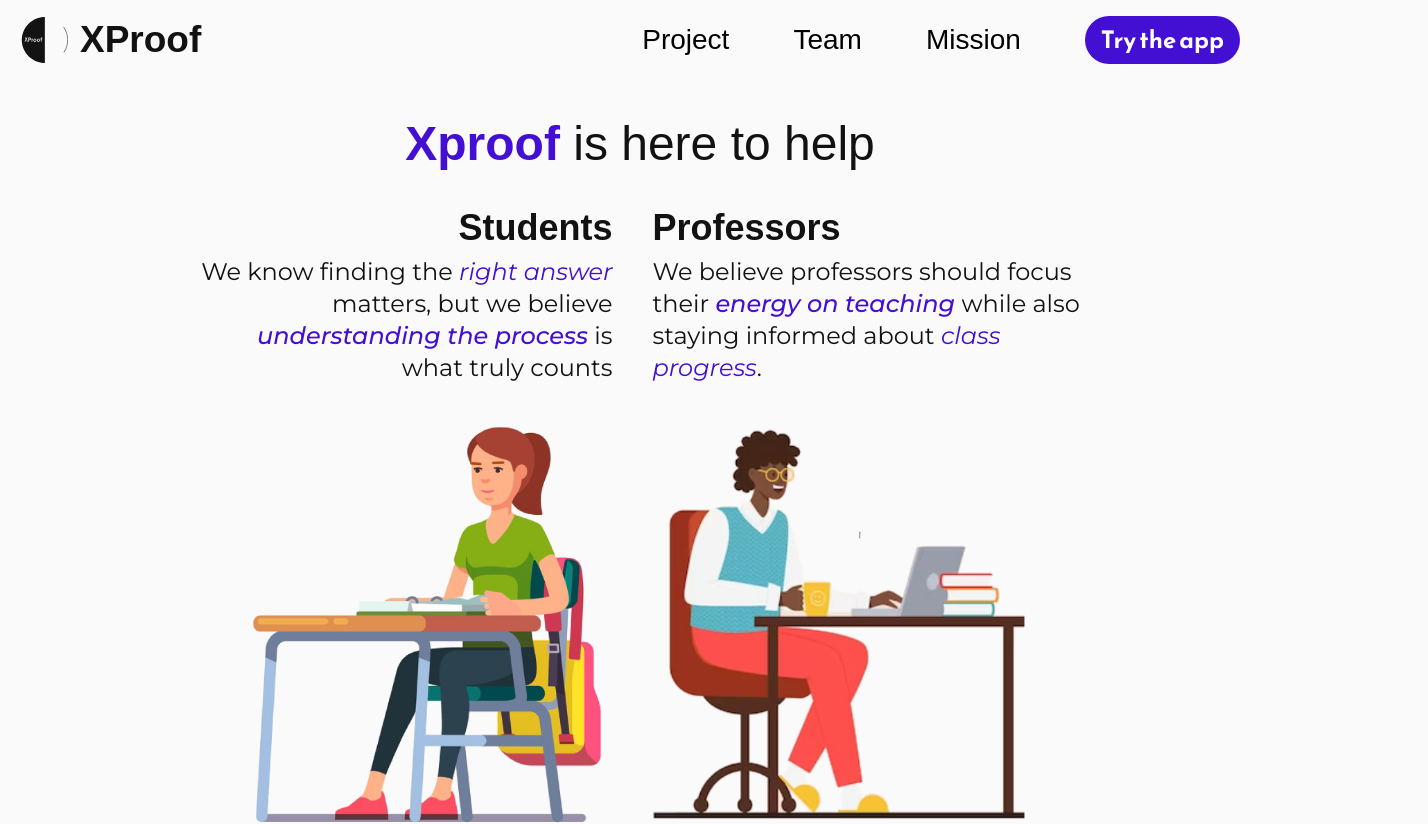
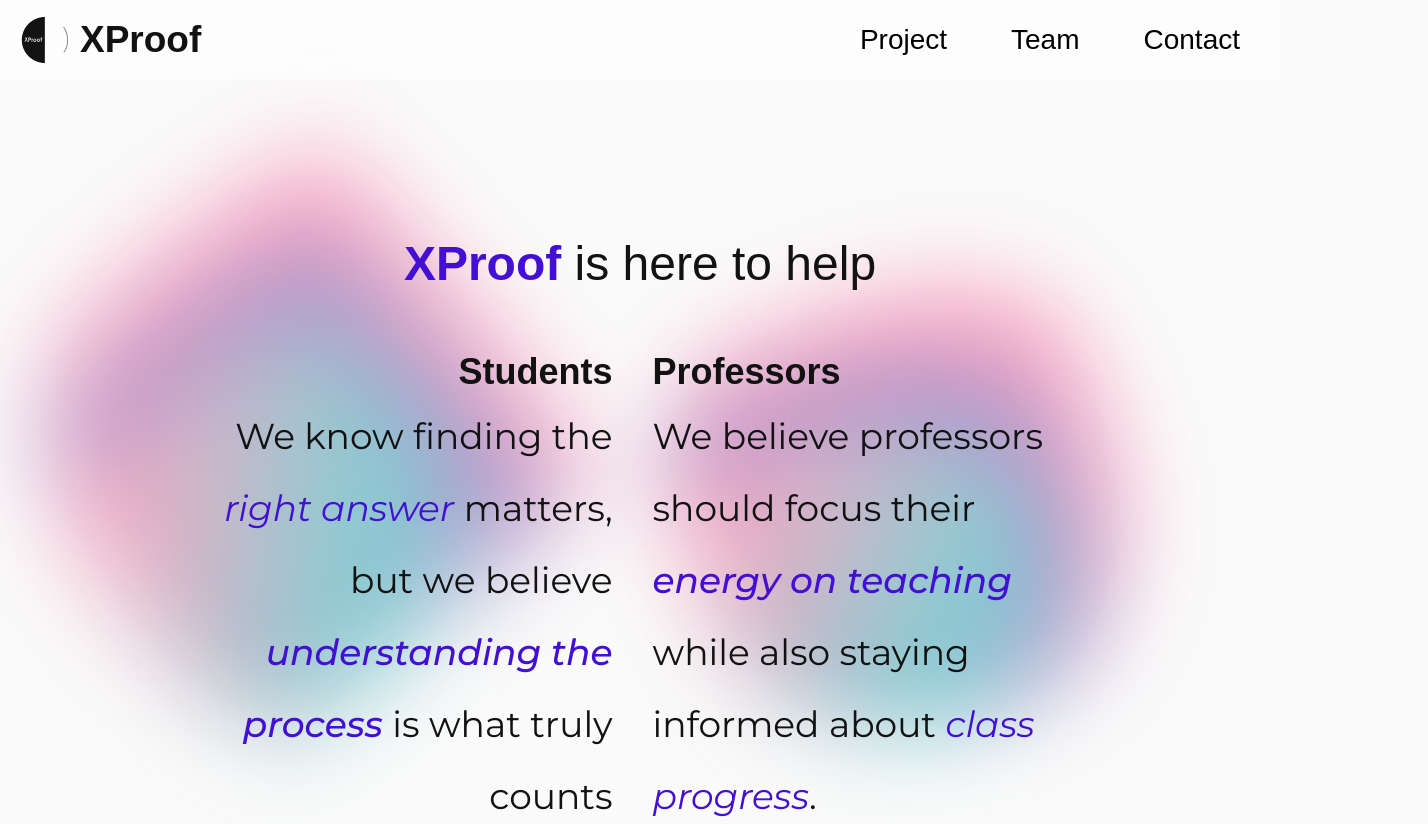
Before and after one commit to ericterrisse/webdesignIV-project, a React (Vite) app: page / in a window 1280 px wide. Shown: the top 824 px of the page, 1428 px wide, since content can reach past the window. Built offline with nearby package versions, Linux system fonts and the light colour scheme; a web font is replaced by a local one.

Commit message:
animations and video

```diff
--- a/src/App.tsx
+++ b/src/App.tsx
@@ -1,15 +1,49 @@
+import { useEffect } from "react";
 import MainPage from "./components/MainPage";
-import Mission from "./components/Mission";
 import Project from "./components/Project";
 import Team from "./components/Team";
 
 const App = () => {
+	useEffect(() => {
+		const observer = new IntersectionObserver((entries) => {
+			entries.forEach((entry) => {
+				if (entry.isIntersecting) {
+					entry.target.classList.add("show");
+				} else {
+					entry.target.classList.remove("show");
+				}
+			});
+		});
+
+		const hiddenElementsRight = document.querySelectorAll(
+			".animate-hidden-right"
+		);
+		const hiddenElementsLeft = document.querySelectorAll(
+			".animate-hidden-left"
+		);
+		const hiddenElementsTop = document.querySelectorAll(".animate-hidden-top");
+		hiddenElementsRight.forEach((el) => observer.observe(el));
+		hiddenElementsLeft.forEach((el) => observer.observe(el));
+		hiddenElementsTop.forEach((el) => observer.observe(el));
+
+		return () => {
+			// Clean up the observer when the component unmounts
+			hiddenElementsRight.forEach((el) => observer.unobserve(el));
+			hiddenElementsLeft.forEach((el) => observer.unobserve(el));
+			hiddenElementsTop.forEach((el) => observer.unobserve(el));
+		};
+	}, []); // Empty dependency array to run only once when the component mounts
+
 	return (
 		<div className="w-[70%] m-auto">
+			<div className="w-screen h-screen fixed flex items-center justify-around">
+				<div className="blob1 mr-[70rem]" />
+				<div className="blob2" />
+			</div>
 			<MainPage />
 			<Project />
 			<Team />
-			<Mission />
+			{/* <Mission /> */}
 		</div>
 	);
 };
--- a/src/components/MainPage.tsx
+++ b/src/components/MainPage.tsx
@@ -1,18 +1,16 @@
-import { professorMain, studentMain } from "@/assets/images/index";
-
 const MainPage = () => {
 	return (
 		<div
 			id="main"
-			className="flex flex-col gap-10 items-center justify-center pt-[15vh]"
+			className="flex flex-col gap-16 items-center justify-center py-[10rem] pt-[15rem]"
 		>
-			<h2 className="text-5xl">
-				<span className="font-bold text-secondary">Xproof</span> is here to help
+			<h2 className="text-5xl animate-hidden-top">
+				<span className="font-bold text-secondary">XProof</span> is here to help
 			</h2>
 			<div className="flex justify-center gap-10">
-				<div className="flex flex-col items-end">
+				<div className="flex flex-col items-end animate-hidden-left">
 					<h3 className="text-4xl pb-2 font-semibold">Students</h3>
-					<p className="text-end text-2xl">
+					<p className="text-end text-4xl leading-loose">
 						We know finding the{" "}
 						<span className="italic text-secondary">right answer</span> matters,
 						but we believe{" "}
@@ -21,15 +19,10 @@ const MainPage = () => {
 						</span>{" "}
 						is what truly counts
 					</p>
-					<img
-						src={studentMain}
-						alt="professor illustration"
-						className="-scale-x-100 h-[400px] mt-10"
-					/>
 				</div>
-				<div>
+				<div className="animate-hidden-right">
 					<h3 className="text-4xl pb-2 font-semibold">Professors</h3>
-					<p className="text-2xl">
+					<p className="text-4xl leading-loose">
 						We believe professors should focus their{" "}
 						<span className="italic text-secondary font-medium">
 							energy on teaching
@@ -37,11 +30,6 @@ const MainPage = () => {
 						while also staying informed about{" "}
 						<span className="italic text-secondary">class progress</span>.
 					</p>
-					<img
-						src={professorMain}
-						alt="student illustration"
-						className="h-[400px] mt-10"
-					/>
 				</div>
 			</div>
 		</div>
--- a/src/components/Mission.tsx
+++ /dev/null
@@ -1,51 +0,0 @@
-import { useState } from "react";
-import MissionCard from "./MissionCard";
-
-const cards = [
-	{
-		key: 0,
-		title: "ITeacher",
-		text: "HackUPC'22: First iteration of the idea.",
-		className: "mt-[10rem]",
-	},
-	{
-		key: 1,
-		title: "Xproof",
-		text: "App working, first users and recognitions.",
-		className: "",
-	},
-	{
-		key: 2,
-		title: "card3",
-		text: "Short text in the card",
-		className: "mt-[10rem]",
-	},
-	{ key: 3, title: "card4", text: "Short text in the card", className: "" },
-];
-
-const Mission = () => {
-	const [selected, setSelected] = useState(1);
-	return (
-		<div id="mission" className="py-[15vh]">
-			<div className="flex flex-col w-fit leading-[1]">
-				<h1 className="text-[5rem] text-primary mb-10">Mission</h1>
-			</div>
-			<div className="flex justify-between gap-3">
-				{cards.map((infoCard) => {
-					return (
-						<div>
-							<MissionCard
-								key={infoCard.key}
-								infoCard={infoCard}
-								selected={infoCard.key === selected}
-								funcSelect={setSelected}
-							/>
-						</div>
-					);
-				})}
-			</div>
-		</div>
-	);
-};
-
-export default Mission;
--- a/src/components/MissionCard.tsx
+++ /dev/null
@@ -1,25 +0,0 @@
-import { Dispatch, SetStateAction } from "react";
-
-const MissionCard = ({
-	infoCard,
-	selected,
-	funcSelect,
-}: {
-	infoCard: any;
-	selected?: boolean;
-	funcSelect: Dispatch<SetStateAction<number>>;
-}) => {
-	return (
-		<div
-			className={`flex flex-col gap-2 p-5 items-center w-[300px] bg-primary rounded-xl shadow hover:cursor-pointer ${
-				infoCard.className
-			} ${!selected ? "opacity-50" : ""}`}
-			onClick={() => funcSelect(infoCard.key)}
-		>
-			<h3 className="">{infoCard.title}</h3>
-			<p className="text-center">{infoCard.text}</p>
-		</div>
-	);
-};
-
-export default MissionCard;
--- a/src/components/Navbar.tsx
+++ b/src/components/Navbar.tsx
@@ -2,7 +2,7 @@ import logo from "@/assets/images/logo.svg";
 
 const Navbar = () => {
 	return (
-		<div className="h-[10vh] fixed w-full flex justify-between items-center bg-background z-10">
+		<div className="h-[10vh] fixed w-full flex justify-between items-center bg-white/50 backdrop-blur-lg z-10">
 			<a className="flex gap-3 items-center ml-5" href="#main">
 				<img src={logo} className="h-12 w-12" />
 				<h1 className="font-bold">XProof</h1>
@@ -15,11 +15,8 @@ const Navbar = () => {
 					Team
 				</a>
 				<a className="font-afacad text-[28px]" href="#mission">
-					Mission
+					Contact
 				</a>
-				<button className="font-reemkufi font-bold text-white text-2xl bg-secondary p-2 px-4 rounded-full hover:animate-bounce">
-					Try the app
-				</button>
 			</nav>
 		</div>
 	);
--- a/src/components/Project.tsx
+++ b/src/components/Project.tsx
@@ -1,3 +1,5 @@
+import videoDemo from "@/assets/videos/demo.mp4";
+
 const Project = () => {
 	const date = new Date();
 	const dateShow = `${date.getDate() < 10 ? "0" : ""}${date.getDate()}/${
@@ -8,21 +10,25 @@ const Project = () => {
 			id="project"
 			className="m-auto flex justify-between gap-[10rem] pt-[15vh]"
 		>
-			<div>
+			<div className="animate-hidden-left">
 				<div className="flex flex-col w-fit leading-[1]">
 					<h1 className="text-[5rem] text-fourth">Project</h1>
 					<h5 className="text-xl self-end text-fourth">by {dateShow}</h5>
 				</div>
+				<h4 className="italic font-montserrat">
+					XProof is an AI-powered application designed to provide instant
+					feedback on handwritten solutions to math problems
+				</h4>
 				<p className="mt-10 text-2xl leading-loose">
-					XProof is an AI-powered application designed to provide instant
-					feedback on handwritten solutions to math problems. The platform
-					enables <span className="italic">teachers</span> to{" "}
+					The platform enables <span className="italic">teachers</span> to{" "}
 					<span className="text-fourth font-medium">
 						automate the correction process
 					</span>
 					, saving time while offering{" "}
 					<span className="text-fourth font-medium">personalized insights</span>{" "}
-					for each student. For <span className="italic">students</span>, XProof
+					for each student.
+					<br />
+					<br /> For <span className="italic">students</span>, XProof
 					<span className="text-fourth font-medium"> analyzes errors</span> and
 					generates{" "}
 					<span className="text-fourth font-medium">custom exercises</span> to
@@ -35,8 +41,8 @@ const Project = () => {
 			</div>
 			<video
 				controls
-				className="max-h-[80vh] p-3 bg-black rounded-xl"
-				src="https://res.cloudinary.com/dxackd82m/video/upload/v1685988260/XProof_-_Showcase_x3pppo_dk8x30.mp4"
+				className="max-h-[80vh] p-3 bg-black rounded-xl animate-hidden-right"
+				src={videoDemo}
 			>
 				Your browser does not support this video display
 			</video>
--- a/src/components/Team.tsx
+++ b/src/components/Team.tsx
@@ -3,9 +3,11 @@ import { eric, gerard } from "@/assets/images";
 const Team = () => {
 	return (
 		<div id="team">
-			<h1 className="text-[5rem] text-third pt-[15vh]">Team</h1>
+			<h1 className="text-[5rem] text-third pt-[15vh] animate-hidden-left">
+				Team
+			</h1>
 			<div className="flex gap-10 w-full">
-				<div className="flex flex-col items-center gap-2 shadow bg-[#5fd3f7]/50 p-8 rounded-xl">
+				<div className="flex flex-col items-center gap-2 shadow bg-[#5fd3f7]/50 p-8 rounded-xl animate-hidden-left f-image">
 					<img
 						src={gerard}
 						alt="Gerard Solanes Hernandez"
@@ -15,17 +17,17 @@ const Team = () => {
 					<p className="text-center">Co-founder & CEO</p>
 					<p className="text-center">Physicist, teacher and developer</p>
 				</div>
-				<div className="flex flex-col items-center gap-2 shadow bg-[#5fd3f7]/50 p-8 rounded-xl">
+				<div className="flex flex-col items-center gap-2 shadow bg-[#5fd3f7]/50 p-8 rounded-xl animate-hidden-left f-image">
 					<img src={eric} alt="Èric Terrisse Bordas" className="h-[400px]" />
 					<h4>Èric Terrisse Bordas</h4>
 					<p>Co-founder & CTO</p>
 					<p>Computer Scientist and developer</p>
 				</div>
-				<p className="flex-1 text-xl leading-loose">
+				<p className="flex-1 text-xl leading-loose animate-hidden animate-hidden-right">
 					Gerard and Èric first met six years ago and have collaborated on
 					various projects ever since. They have been integral members of larger
 					teams, participating in numerous projects and hackathons, including
-					HackUPC 2022, where their venture, Xproof (formerly ITeacher), was
+					HackUPC 2022, where their venture, XProof (formerly ITeacher), was
 					initiated. These experiences have not only solidified their technical
 					partnership but have also underscored their mutual passion for
 					addressing complex challenges.
--- a/src/index.css
+++ b/src/index.css
@@ -105,3 +105,123 @@
 .navbar a:hover::after {
   transform: scaleX(1);
 }
+
+.animate-hidden-top {
+  opacity: 0;
+  filter: blur(5px);
+  transform: translatey(-300%);
+  transition: all 1.5s;
+}
+
+
+.animate-hidden-right {
+  opacity: 0;
+  filter: blur(5px);
+  transform: translateX(100%);
+  transition: all 1.5s;
+}
+
+.animate-hidden-left {
+  opacity: 0;
+  filter: blur(5px);
+  transform: translateX(-100%);
+  transition: all 1.5s;
+}
+
+@media(prefers-reduced-motion) {
+
+  .animate-hidden-left,
+  .animate-hidden-right {
+    transition: none;
+  }
+}
+
+.show {
+  opacity: 1;
+  filter: blur(0);
+  transform: translateX(0);
+}
+
+.f-image:nth-child(2) {
+  transition-delay: 200ms;
+}
+
+.blob1 {
+  position: absolute;
+  opacity: 0.5;
+  width: 400px;
+  aspect-ratio: 1/1;
+  animation: animate-1 10s cubic-bezier(0.68, -0.55, 0.27, 1.55) infinite alternate forwards;
+  filter: blur(40px);
+  z-index: -1;
+  background: linear-gradient(47deg,
+      rgba(255, 88, 139, 1) 21%,
+      rgb(0 164 173) 67%,
+      rgba(118, 74, 166, 1) 81%);
+
+  /*  Optional  */
+  box-shadow: inset 50px 50px 17px 0px #ff588b,
+    inset 100px 100px 17px 0px #66319f;
+}
+
+.blob2 {
+  position: absolute;
+  opacity: 0.5;
+  width: 400px;
+  aspect-ratio: 1/1;
+  animation: animate-2 10s cubic-bezier(0.68, -0.55, 0.27, 1.55) infinite alternate forwards;
+  filter: blur(40px);
+  z-index: -1;
+  background: linear-gradient(47deg,
+      rgba(255, 88, 139, 1) 21%,
+      rgb(0 164 173) 67%,
+      rgba(118, 74, 166, 1) 81%);
+
+  /*  Optional  */
+  box-shadow: inset 50px 50px 17px 0px #ff588b,
+    inset 100px 100px 17px 0px #66319f;
+}
+
+@keyframes animate-1 {
+  0% {
+    translate: 40% -25%;
+    border-radius: 60% 40% 30% 70% / 100% 85% 92% 74%;
+  }
+
+  50% {
+    translate: 0% 13%;
+    border-radius: 20% 71% 47% 70% / 81% 15% 22% 54%;
+    rotate: 41deg;
+    scale: 1.15;
+  }
+
+  100% {
+    translate: -45% 39%;
+    border-radius: 100% 75% 92% 74% / 60% 80% 30% 70%;
+    rotate: -60deg;
+    scale: 1.05;
+  }
+}
+
+@keyframes animate-2 {
+  0% {
+    translate: 30% -40%;
+    border-radius: 50% 60% 80% 50% / 70% 90% 80% 60%;
+    rotate: 0deg;
+    scale: 1;
+  }
+
+  50% {
+    translate: 20% 30%;
+    border-radius: 40% 80% 60% 50% / 75% 60% 80% 40%;
+    rotate: 60deg;
+    scale: 1.1;
+  }
+
+  100% {
+    translate: 35% 50%;
+    border-radius: 55% 65% 75% 85% / 65% 55% 95% 50%;
+    rotate: -40deg;
+    scale: 1.05;
+  }
+}
```
Also changed, not shown: 1 other file (tests, documents, lock files or other folders).
